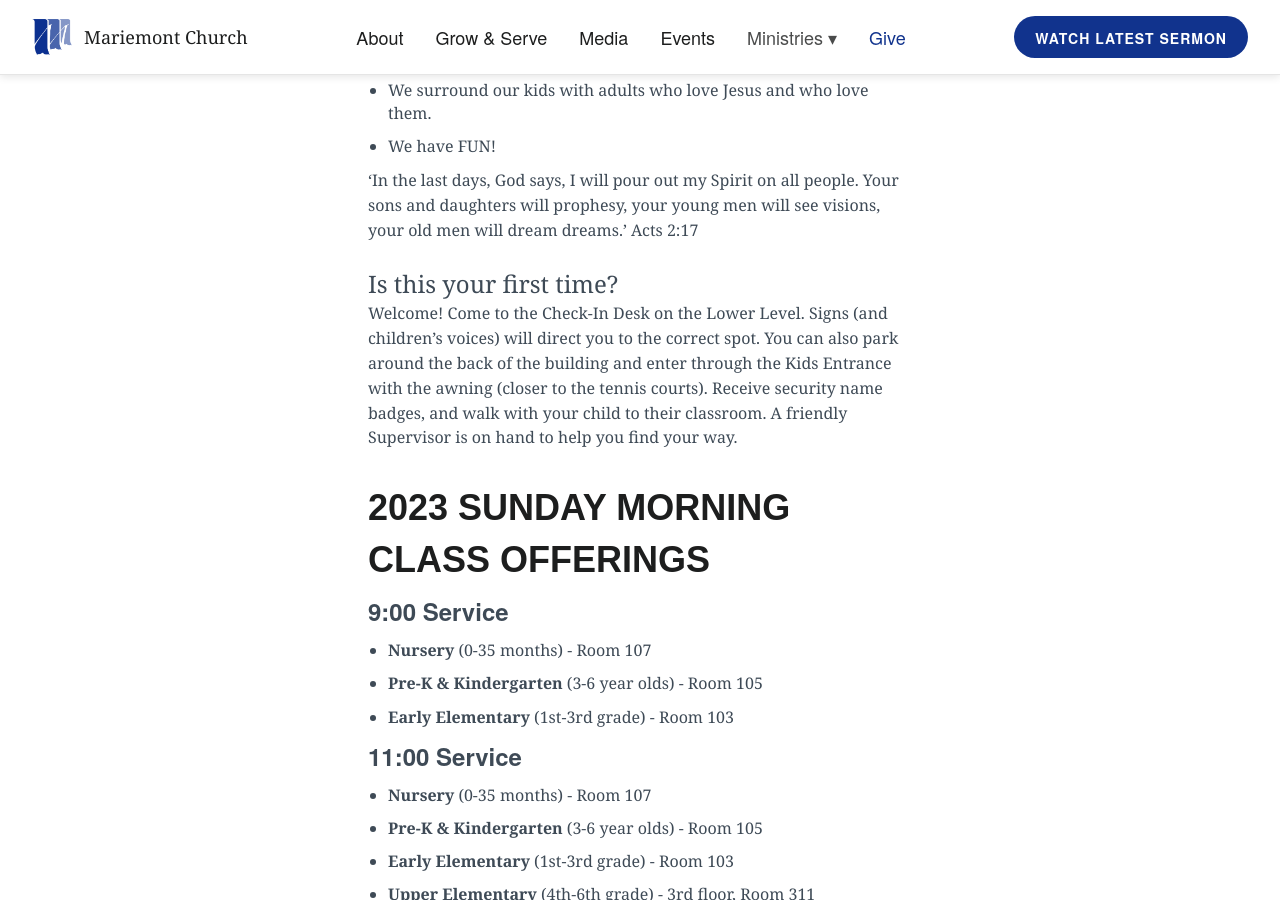
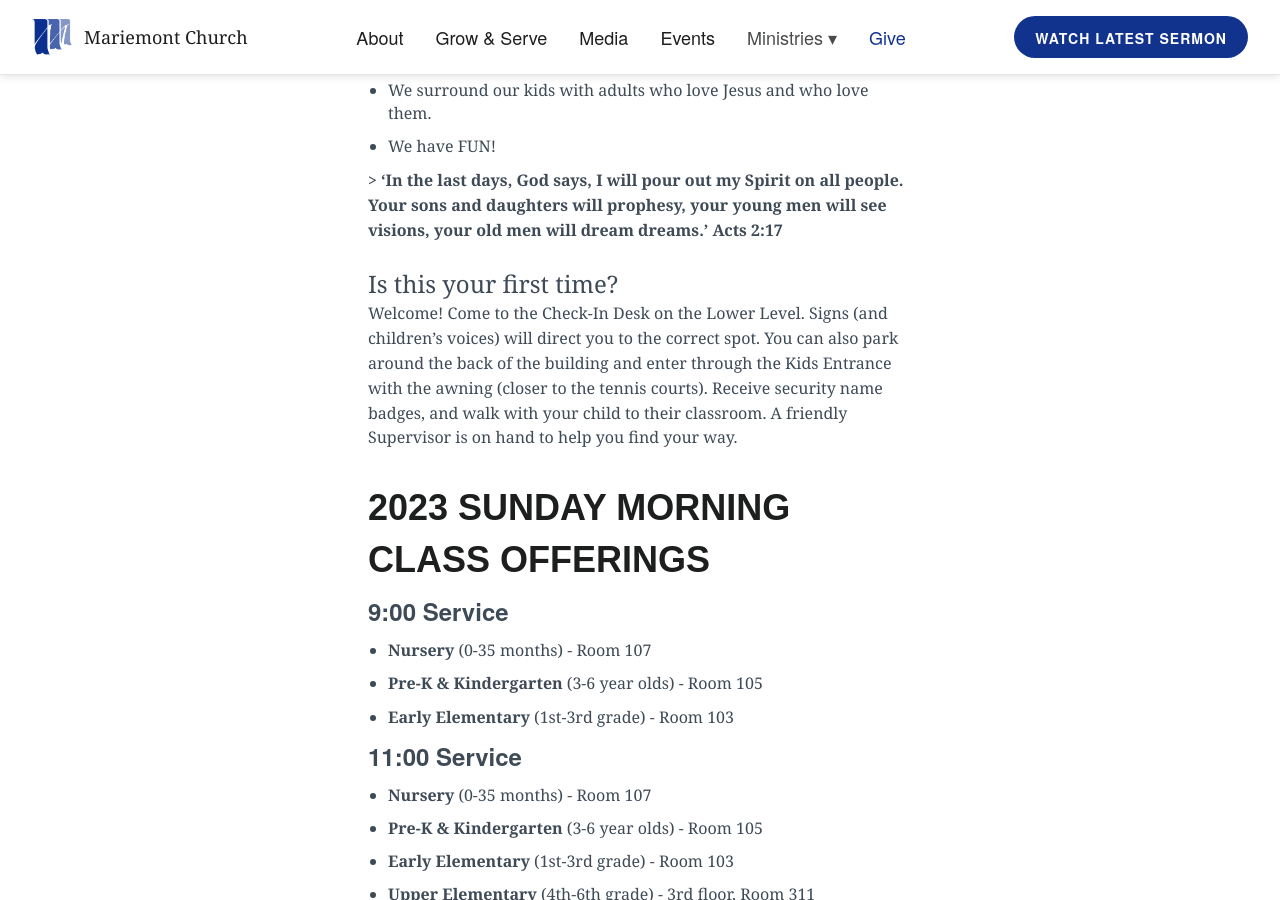
Before and after one commit to lukemoderwell/mariemont, a Jekyll site: the page built from kids.md, in a window 1280 px wide and 900 px high, scrolled down 1260 px. Built offline with Jekyll 4.4.1, drawn with Linux system fonts in a browser that asks for light colours; nearby versions of some CDN libraries.

Commit message:
Updated Kids

```diff
--- a/kids.md
+++ b/kids.md
@@ -22,7 +22,7 @@
 * We surround our kids with adults who love Jesus and who love them.
 * We have *FUN*!
 
-> ‘In the last days, God says, I will pour out my Spirit on all people. Your sons and daughters will prophesy, your young men will see visions, your old men will dream dreams.’ Acts 2:17
+**> ‘In the last days, God says, I will pour out my Spirit on all people. Your sons and daughters will prophesy, your young men will see visions, your old men will dream dreams.’ Acts 2:17**
 
 #### Is this your first time?
 Welcome! Come to the Check-In Desk on the Lower Level. Signs (and children’s voices) will direct you to the correct spot. You can also park around the back of the building and enter through the Kids Entrance with the awning (closer to the tennis courts). Receive security name badges, and walk with your child to their classroom. A friendly Supervisor is on hand to help you find your way.
```
